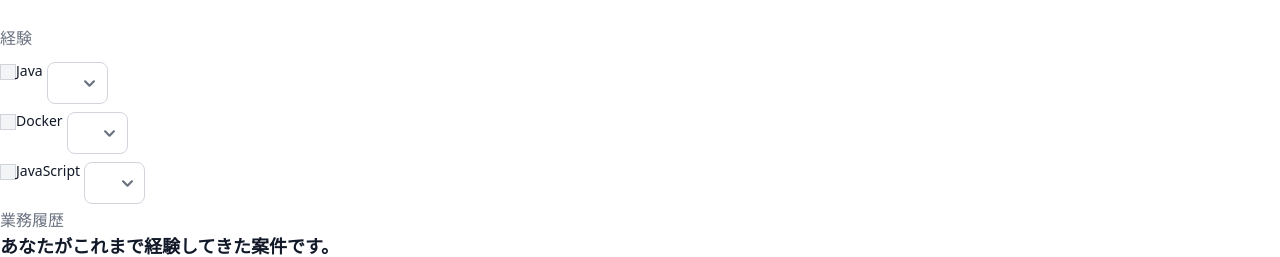
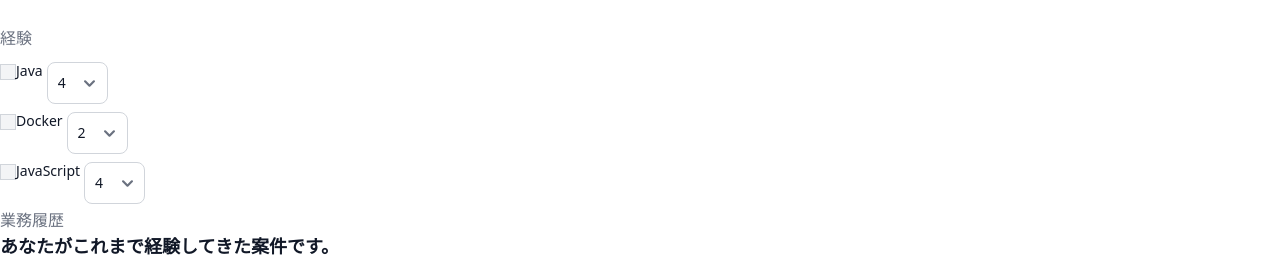
Before and after one commit to myantyuWorld/stackies-app, a Vue app in the folder frontend/vite_fast/: page /projects in a window 1280 px wide. Shown: the part 322-579 px from the top of the page. Built offline with nearby package versions, Linux system fonts and the light colour scheme.

Commit message:
Ratingを操作に応じた動的な値で表示

```diff
--- a/frontend/vite_fast/src/components/ExperienceRating.vue
+++ b/frontend/vite_fast/src/components/ExperienceRating.vue
@@ -1,15 +1,17 @@
 <script setup lang="ts">
+import { expressionStatement } from '@babel/types';
 import { ref } from 'vue';
 import MasterDataItem from '../components/MasterDataItem.vue'
 import Rating from '../components/Rating.vue'
 
-defineProps<{
+const data = defineProps<{
   itemName: string,
   experienceRate: int
 }>()
 
 const selected = ref(0)
-console.log(selected.value)
+selected.value = data.experienceRate
+
 // selected = data.experienceRate
 
 </script>
@@ -22,7 +24,7 @@
       <div class="p-1 w-1/4 hover:scale-105 duration-500">
         <select v-model="selected" id="countries"
           class="bg-gray-50 border border-gray-300 text-gray-900 text-sm rounded-lg focus:ring-blue-500 focus:border-blue-500 block w-full p-2.5 dark:bg-gray-700 dark:border-gray-600 dark:placeholder-gray-400 dark:text-white dark:focus:ring-blue-500 dark:focus:border-blue-500">
-          <option :value="n" v-for="n of 5" :key="n" :selected="n == experienceRate">{{ n }}</option>
+          <option :value="n" v-for="n of 5" :key="n">{{ n }}</option>
         </select>
       </div>
       <div class="p-1 sm:w-1/4 lg:w-2/4 w-full hover:scale-105 duration-500">
```
